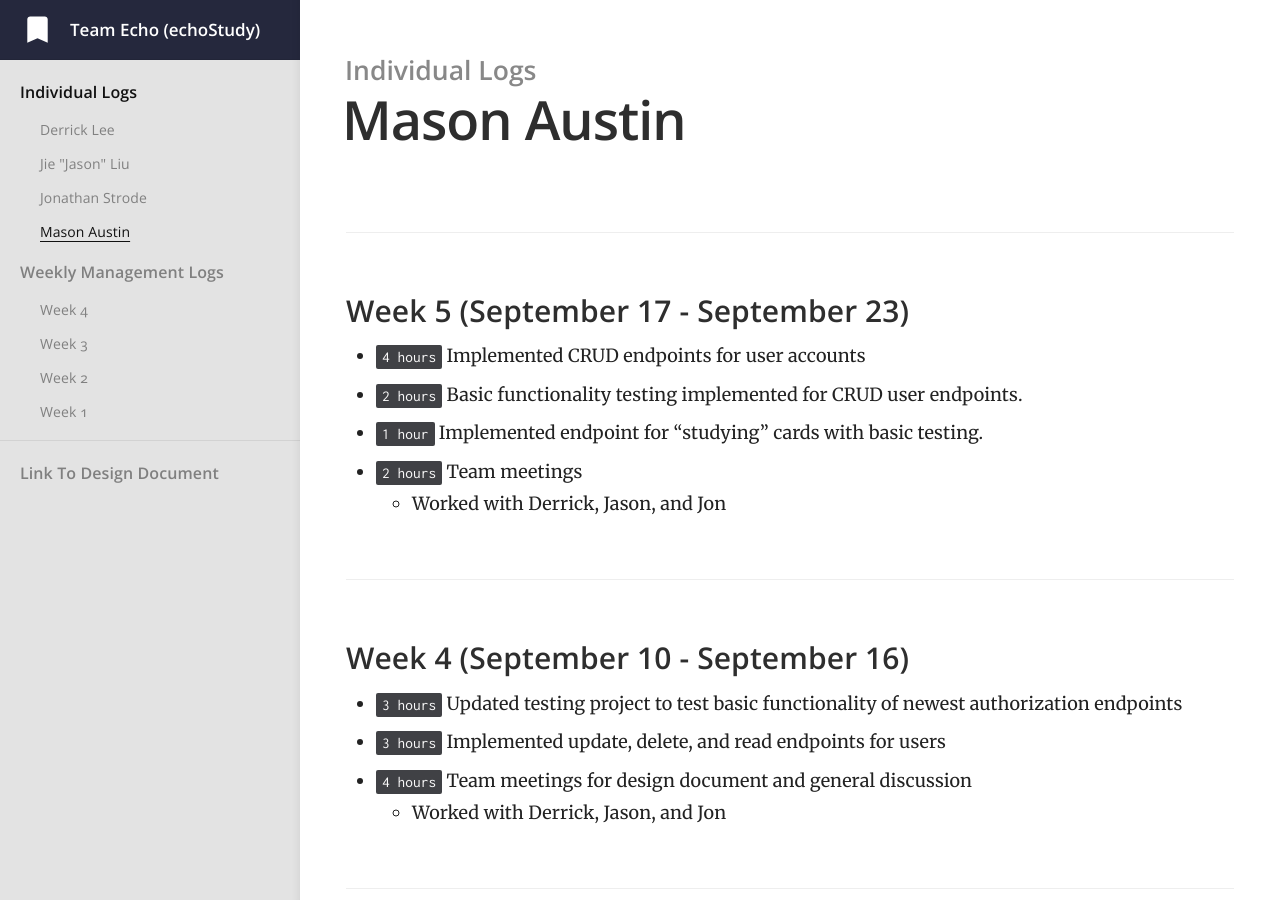
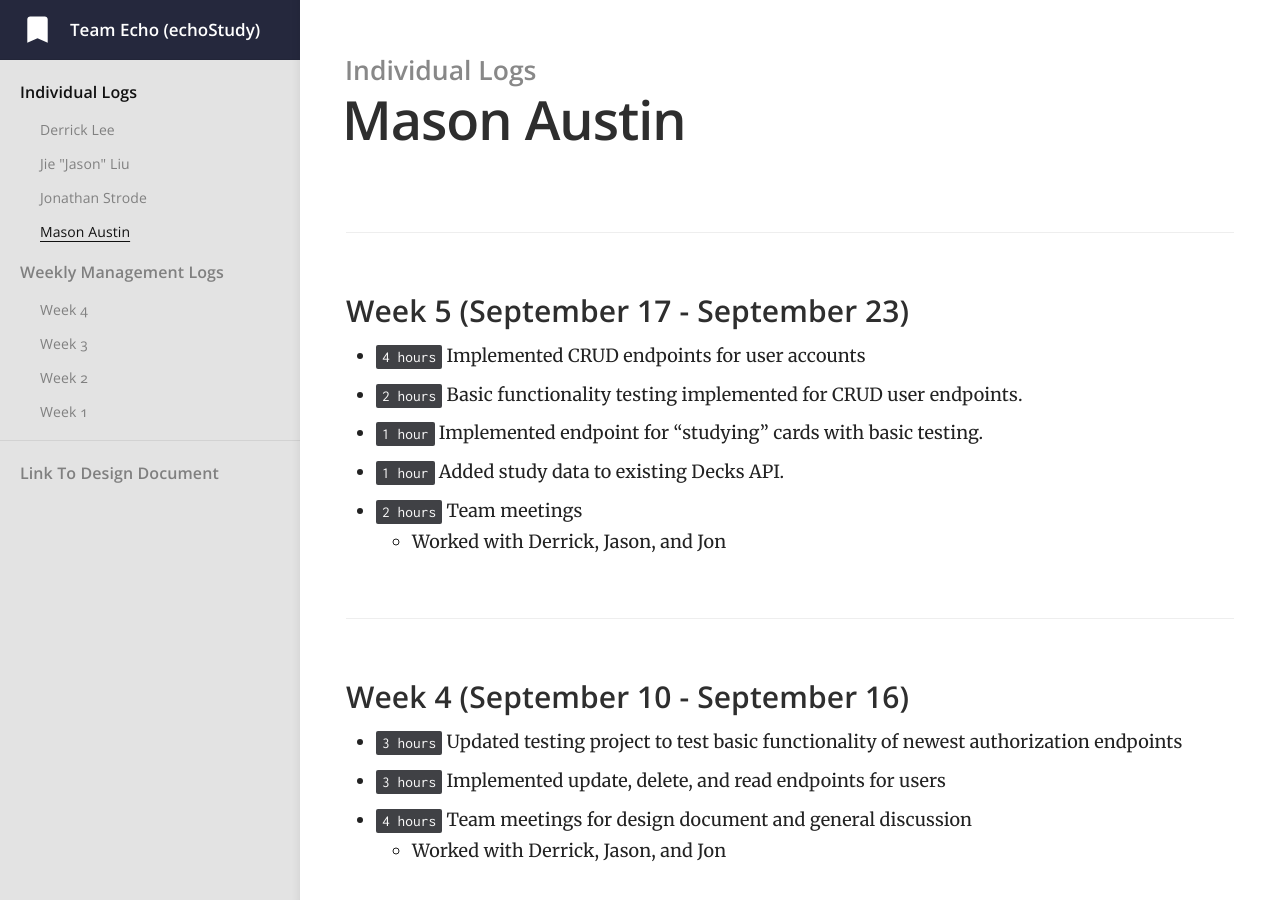
Before and after one commit to jiejasonliu/team-echo-site, a Jekyll site: the page built from _docs/individual-logs/masonaustin-logs.md, in a window 1280 px wide and 900 px high. Built offline with Jekyll 4.4.1, drawn with Linux system fonts in a browser that asks for light colours.

Commit message:
w5 mason log update
forgot to add another random thing I did this week

```diff
--- a/_docs/individual-logs/masonaustin-logs.md
+++ b/_docs/individual-logs/masonaustin-logs.md
@@ -8,6 +8,7 @@ order: 1
   - `4 hours` Implemented CRUD endpoints for user accounts
   - `2 hours` Basic functionality testing implemented for CRUD user endpoints.
   - `1 hour` Implemented endpoint for "studying" cards with basic testing.
+  - `1 hour` Added study data to existing Decks API.
   - `2 hours` Team meetings
     - Worked with Derrick, Jason, and Jon
 
```
